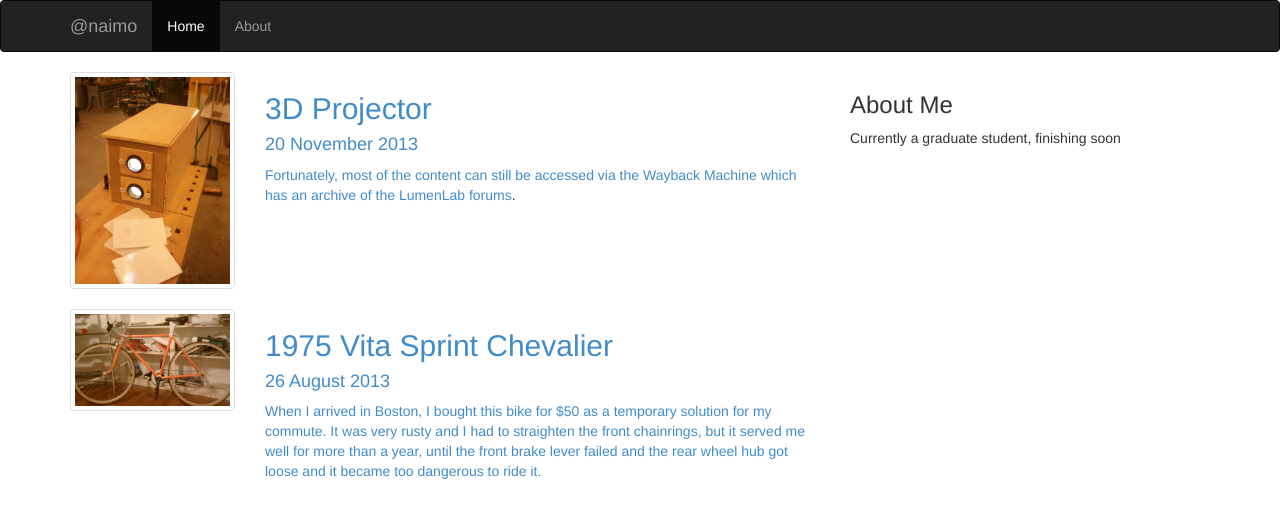
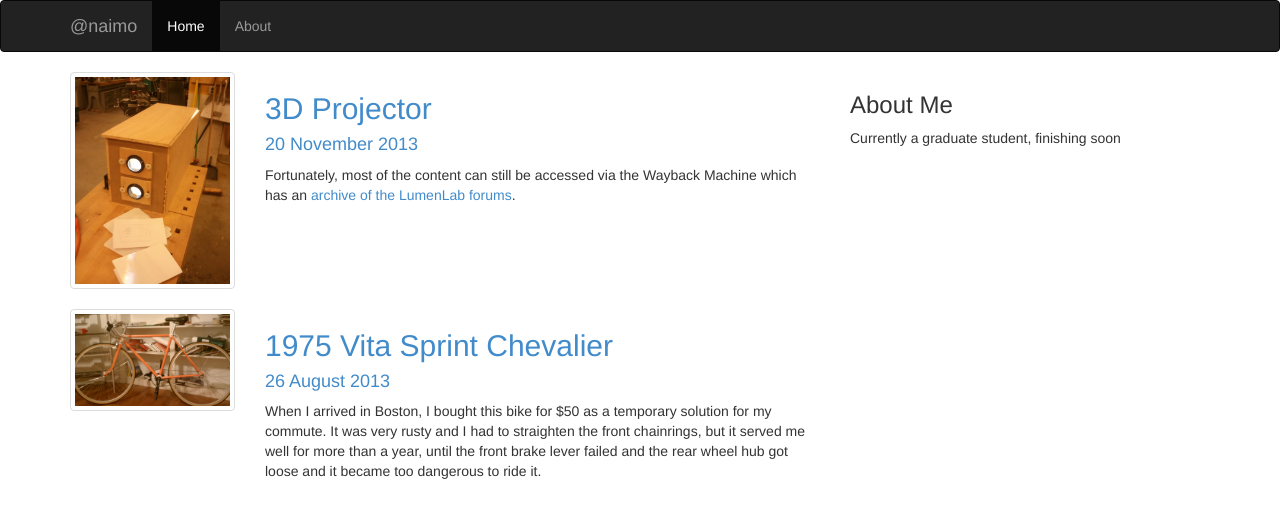
Before and after one commit to naimo/nicolas.github.com, a Jekyll site: the page built from index.html, in a window 1280 px wide. Shown: the top 518 px of the page. Built offline with Jekyll 4.4.1, drawn with Linux system fonts in a browser that asks for light colours; Markdown is read by kramdown in place of the engine named in the settings; the list of posts is cut into pages by our own code.

Commit message:
small update

```diff
--- a/_includes/header.html
+++ b/_includes/header.html
@@ -4,7 +4,7 @@
     <title>{{ page.title }}</title>
 <meta name="viewport" content="width=device-width, initial-scale=1.0">
     <!-- Bootstrap -->
-    <link href="{{site.url}}/assets/css/bootstrap.min.css" rel="stylesheet">
+    <link href="{{site.url}}/assets/css/bootstrap.css" rel="stylesheet">
 
     <!-- HTML5 Shim and Respond.js IE8 support of HTML5 elements and media queries -->
     <!-- WARNING: Respond.js doesn't work if you view the page via file:// -->
--- a/index.html
+++ b/index.html
@@ -14,8 +14,8 @@ menu: home
 		<a href="{{ post.url }}">
 			<h2>{{ post.title }}</h2>
 			<h4>{{ post.date | date_to_long_string }}</h4>
-			{{post.excerpt}}
 		</a>
+		{{post.excerpt}}
 	</div>
 </div>
 {% endfor %}
```
